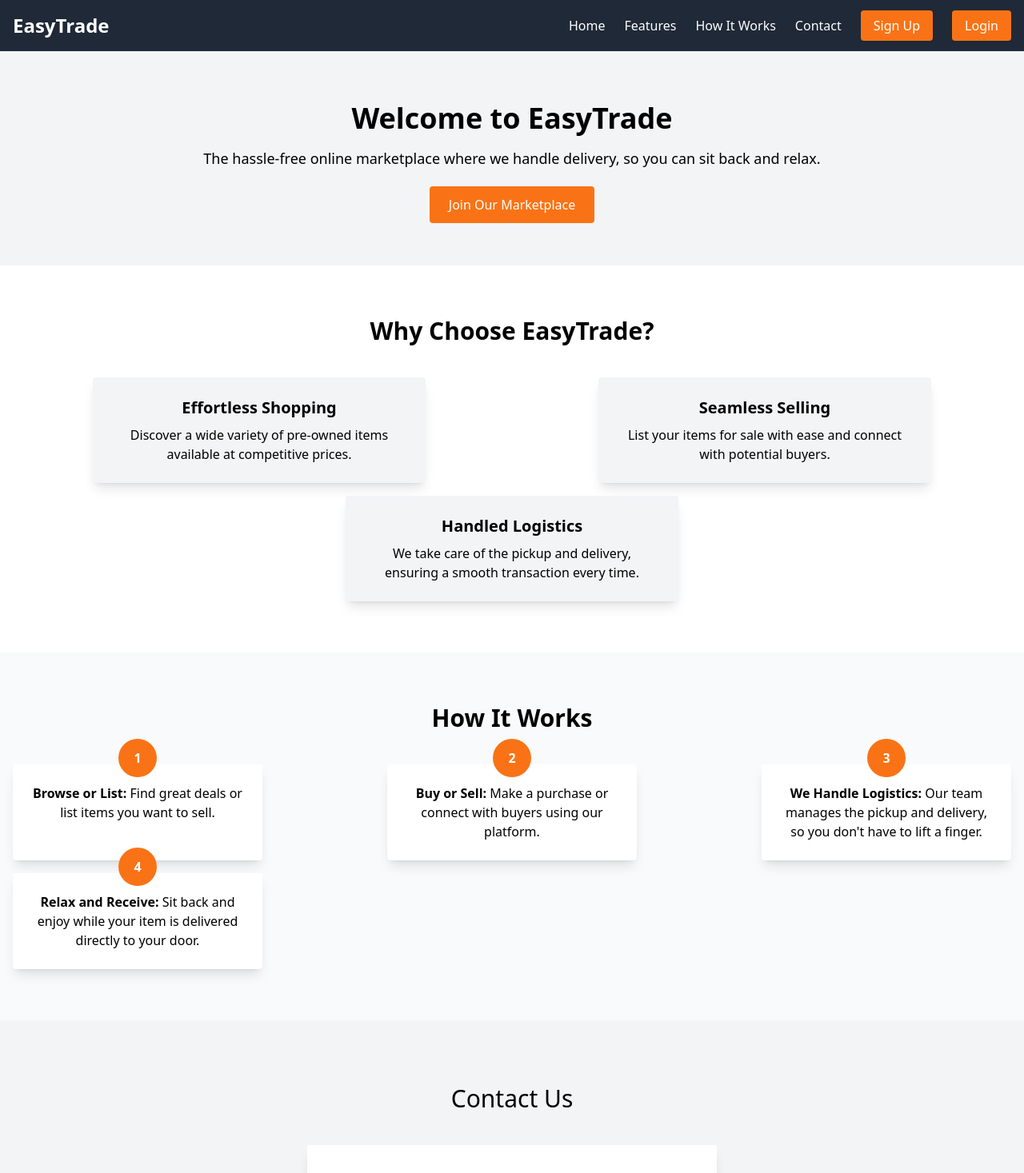
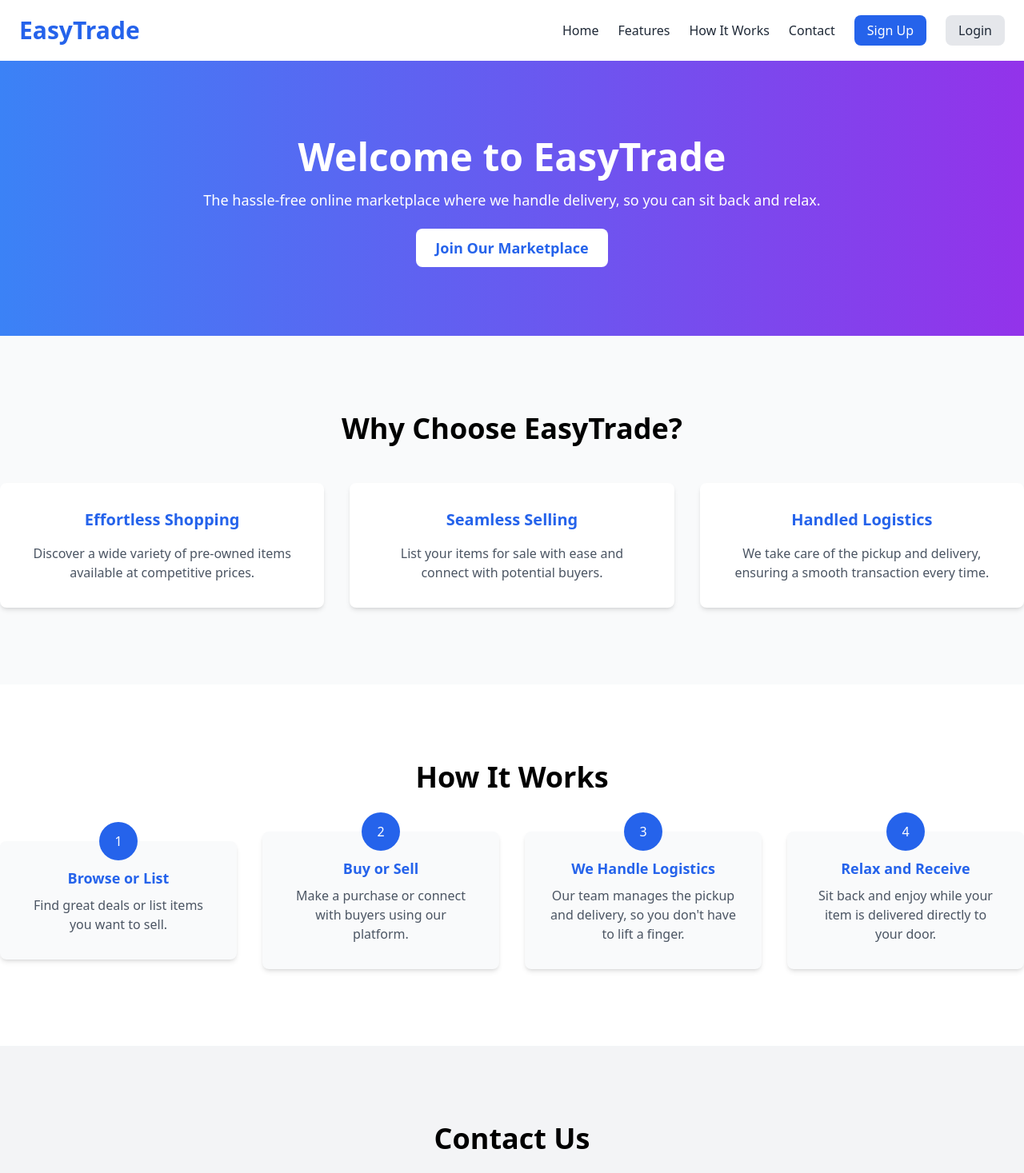
Before and after one commit to ironmaiden59/my_logistics_website, a React (Create React App) app: page / in a window 1280 px wide. Shown: the top 1467 px of the page at 80% size. Built offline with nearby package versions, Linux system fonts and the light colour scheme.

Commit message:
wanted more mordern style to the landing page so changed few colours and laylout

```diff
--- a/src/App.js
+++ b/src/App.js
@@ -5,7 +5,7 @@ import Features from './components/Features';
 import HowItWorks from './components/HowitWorks';
 import Contact from './components/Contact';
 import Footer from './components/Footer';
-import './styles/styles.css'; // Ensure Tailwind CSS is imported here
+import './styles/styles.css';
 
 function App() {
   return (
--- a/src/components/Contact.jsx
+++ b/src/components/Contact.jsx
@@ -7,15 +7,15 @@ const Contact = () => {
   };
 
   return (
-    <section id="contact" className="py-20 bg-gray-100">
+    <section id="contact" className="py-24 bg-gray-100">
       <div className="container mx-auto">
-        <h2 className="text-3xl text-center mb-10">Contact Us</h2>
+        <h2 className="text-4xl font-bold text-center mb-12">Contact Us</h2>
         <form
           id="contactForm"
           onSubmit={handleSubmit}
-          className="max-w-lg mx-auto bg-white p-8 rounded shadow-lg"
+          className="max-w-lg mx-auto bg-white p-8 rounded-lg shadow-lg"
         >
-          <div className="mb-4">
+          <div className="mb-6">
             <label htmlFor="name" className="block text-sm font-medium text-gray-700">
               Name:
             </label>
@@ -23,10 +23,10 @@ const Contact = () => {
               type="text"
               id="name"
               required
-              className="mt-1 block w-full p-2 border border-gray-300 rounded"
+              className="mt-1 block w-full p-3 border border-gray-300 rounded-lg shadow-sm focus:ring-blue-500 focus:border-blue-500"
             />
           </div>
-          <div className="mb-4">
+          <div className="mb-6">
             <label htmlFor="email" className="block text-sm font-medium text-gray-700">
               Email:
             </label>
@@ -34,22 +34,22 @@ const Contact = () => {
               type="email"
               id="email"
               required
-              className="mt-1 block w-full p-2 border border-gray-300 rounded"
+              className="mt-1 block w-full p-3 border border-gray-300 rounded-lg shadow-sm focus:ring-blue-500 focus:border-blue-500"
             />
           </div>
-          <div className="mb-4">
+          <div className="mb-6">
             <label htmlFor="message" className="block text-sm font-medium text-gray-700">
               Message:
             </label>
             <textarea
               id="message"
               required
-              className="mt-1 block w-full p-2 border border-gray-300 rounded"
+              className="mt-1 block w-full p-3 border border-gray-300 rounded-lg shadow-sm focus:ring-blue-500 focus:border-blue-500"
             ></textarea>
           </div>
           <button
             type="submit"
-            className="w-full py-2 px-4 bg-orange-500 text-white rounded hover:bg-orange-600"
+            className="w-full py-3 px-6 bg-blue-600 text-white rounded-lg font-semibold hover:bg-blue-700 transition-colors"
           >
             Send
           </button>
--- a/src/components/Features.jsx
+++ b/src/components/Features.jsx
@@ -2,21 +2,36 @@ import React from 'react';
 
 const Features = () => {
   return (
-    <section id="features" className="py-16">
-      <div className="container mx-auto px-4">
-        <h2 className="text-3xl font-bold text-center mb-10">Why Choose EasyTrade?</h2>
-        <div className="flex flex-wrap justify-around gap-4">
-          <div className="bg-gray-100 p-6 rounded shadow-lg text-center w-full md:w-1/3">
-            <h3 className="text-xl font-bold mb-2">Effortless Shopping</h3>
-            <p>Discover a wide variety of pre-owned items available at competitive prices.</p>
+    <section id="features" className="py-24 bg-gray-50">
+      <div className="container mx-auto text-center">
+        <h2 className="text-4xl font-bold mb-12">Why Choose EasyTrade?</h2>
+        <div className="grid grid-cols-1 md:grid-cols-3 gap-8">
+          <div className="bg-white p-8 rounded-lg shadow-md">
+            <h3 className="text-xl font-semibold text-blue-600 mb-4">
+              Effortless Shopping
+            </h3>
+            <p className="text-gray-600">
+              Discover a wide variety of pre-owned items available at
+              competitive prices.
+            </p>
           </div>
-          <div className="bg-gray-100 p-6 rounded shadow-lg text-center w-full md:w-1/3">
-            <h3 className="text-xl font-bold mb-2">Seamless Selling</h3>
-            <p>List your items for sale with ease and connect with potential buyers.</p>
+          <div className="bg-white p-8 rounded-lg shadow-md">
+            <h3 className="text-xl font-semibold text-blue-600 mb-4">
+              Seamless Selling
+            </h3>
+            <p className="text-gray-600">
+              List your items for sale with ease and connect with potential
+              buyers.
+            </p>
           </div>
-          <div className="bg-gray-100 p-6 rounded shadow-lg text-center w-full md:w-1/3">
-            <h3 className="text-xl font-bold mb-2">Handled Logistics</h3>
-            <p>We take care of the pickup and delivery, ensuring a smooth transaction every time.</p>
+          <div className="bg-white p-8 rounded-lg shadow-md">
+            <h3 className="text-xl font-semibold text-blue-600 mb-4">
+              Handled Logistics
+            </h3>
+            <p className="text-gray-600">
+              We take care of the pickup and delivery, ensuring a smooth
+              transaction every time.
+            </p>
           </div>
         </div>
       </div>
--- a/src/components/Footer.jsx
+++ b/src/components/Footer.jsx
@@ -2,7 +2,7 @@ import React from 'react';
 
 const Footer = () => {
   return (
-    <footer className="bg-gray-800 text-white py-4">
+    <footer className="bg-gray-900 text-white py-6">
       <div className="container mx-auto text-center">
         <p className="text-sm">&copy; 2024 EasyTrade. All rights reserved.</p>
       </div>
--- a/src/components/Header.jsx
+++ b/src/components/Header.jsx
@@ -2,19 +2,43 @@ import React from 'react';
 
 const Header = () => {
   return (
-    <header className="bg-gray-800 text-white">
-      <div className="container mx-auto px-4 py-4 flex justify-between items-center">
+    <header className="bg-white shadow-md">
+      <div className="container mx-auto flex justify-between items-center py-5 px-6">
         <div className="logo">
-          <h1 className="text-2xl font-bold">EasyTrade</h1>
+          <h1 className="text-3xl font-bold text-blue-600">EasyTrade</h1>
         </div>
         <nav>
           <ul className="flex space-x-6">
-            <li><a href="#hero" className="hover:text-gray-400">Home</a></li>
-            <li><a href="#features" className="hover:text-gray-400">Features</a></li>
-            <li><a href="#how-it-works" className="hover:text-gray-400">How It Works</a></li>
-            <li><a href="#contact" className="hover:text-gray-400">Contact</a></li>
-            <li><a href="#signup" className="bg-orange-500 text-white px-4 py-2 rounded hover:bg-orange-600">Sign Up</a></li>
-            <li><a href="#login" className="bg-orange-500 text-white px-4 py-2 rounded hover:bg-orange-600">Login</a></li>
+            <li>
+              <a href="#hero" className="text-gray-800 hover:text-blue-600 transition-colors">
+                Home
+              </a>
+            </li>
+            <li>
+              <a href="#features" className="text-gray-800 hover:text-blue-600 transition-colors">
+                Features
+              </a>
+            </li>
+            <li>
+              <a href="#how-it-works" className="text-gray-800 hover:text-blue-600 transition-colors">
+                How It Works
+              </a>
+            </li>
+            <li>
+              <a href="#contact" className="text-gray-800 hover:text-blue-600 transition-colors">
+                Contact
+              </a>
+            </li>
+            <li>
+              <a href="#signup" className="bg-blue-600 text-white py-2 px-4 rounded-lg hover:bg-blue-700 transition-colors">
+                Sign Up
+              </a>
+            </li>
+            <li>
+              <a href="#login" className="bg-gray-200 text-gray-800 py-2 px-4 rounded-lg hover:bg-gray-300 transition-colors">
+                Login
+              </a>
+            </li>
           </ul>
         </nav>
       </div>
--- a/src/components/Hero.jsx
+++ b/src/components/Hero.jsx
@@ -2,11 +2,22 @@ import React from 'react';
 
 const Hero = () => {
   return (
-    <section id="hero" className="bg-gray-100 text-center py-16">
-      <div className="container mx-auto px-4">
-        <h2 className="text-4xl font-bold mb-4">Welcome to EasyTrade</h2>
-        <p className="text-lg mb-8">The hassle-free online marketplace where we handle delivery, so you can sit back and relax.</p>
-        <a href="#signup" className="bg-orange-500 text-white px-6 py-3 rounded hover:bg-orange-600">Join Our Marketplace</a>
+    <section
+      id="hero"
+      className="bg-gradient-to-r from-blue-500 to-purple-600 text-white py-24"
+    >
+      <div className="container mx-auto text-center">
+        <h2 className="text-5xl font-bold mb-4">Welcome to EasyTrade</h2>
+        <p className="text-lg mb-8">
+          The hassle-free online marketplace where we handle delivery, so you
+          can sit back and relax.
+        </p>
+        <a
+          href="#signup"
+          className="bg-white text-blue-600 py-3 px-6 rounded-lg text-lg font-semibold hover:bg-gray-100 transition-colors"
+        >
+          Join Our Marketplace
+        </a>
       </div>
     </section>
   );
--- a/src/components/HowitWorks.jsx
+++ b/src/components/HowitWorks.jsx
@@ -2,33 +2,55 @@ import React from 'react';
 
 const HowItWorks = () => {
   return (
-    <section id="how-it-works" className="bg-gray-50 py-16">
-      <div className="container mx-auto px-4">
-        <h2 className="text-3xl font-bold text-center mb-10">How It Works</h2>
-        <ol className="flex flex-wrap justify-between gap-4">
-          <li className="relative bg-white p-6 rounded shadow-lg text-center w-full md:w-1/4">
-            <div className="absolute -top-8 left-1/2 transform -translate-x-1/2 bg-orange-500 text-white w-12 h-12 rounded-full flex justify-center items-center font-bold">
+    <section id="how-it-works" className="bg-white py-24">
+      <div className="container mx-auto text-center">
+        <h2 className="text-4xl font-bold mb-12">How It Works</h2>
+        <ol className="flex flex-col md:flex-row justify-between items-center space-y-8 md:space-y-0 md:space-x-8">
+          <li className="flex-1 bg-gray-50 p-8 rounded-lg shadow-md relative">
+            <span className="absolute top-0 left-1/2 transform -translate-x-1/2 -translate-y-1/2 bg-blue-600 text-white w-12 h-12 flex justify-center items-center rounded-full">
               1
-            </div>
-            <p><strong>Browse or List:</strong> Find great deals or list items you want to sell.</p>
+            </span>
+            <strong className="block mb-2 text-lg font-semibold text-blue-600">
+              Browse or List
+            </strong>
+            <p className="text-gray-600">
+              Find great deals or list items you want to sell.
+            </p>
           </li>
-          <li className="relative bg-white p-6 rounded shadow-lg text-center w-full md:w-1/4">
-            <div className="absolute -top-8 left-1/2 transform -translate-x-1/2 bg-orange-500 text-white w-12 h-12 rounded-full flex justify-center items-center font-bold">
+          <li className="flex-1 bg-gray-50 p-8 rounded-lg shadow-md relative">
+            <span className="absolute top-0 left-1/2 transform -translate-x-1/2 -translate-y-1/2 bg-blue-600 text-white w-12 h-12 flex justify-center items-center rounded-full">
               2
-            </div>
-            <p><strong>Buy or Sell:</strong> Make a purchase or connect with buyers using our platform.</p>
+            </span>
+            <strong className="block mb-2 text-lg font-semibold text-blue-600">
+              Buy or Sell
+            </strong>
+            <p className="text-gray-600">
+              Make a purchase or connect with buyers using our platform.
+            </p>
           </li>
-          <li className="relative bg-white p-6 rounded shadow-lg text-center w-full md:w-1/4">
-            <div className="absolute -top-8 left-1/2 transform -translate-x-1/2 bg-orange-500 text-white w-12 h-12 rounded-full flex justify-center items-center font-bold">
+          <li className="flex-1 bg-gray-50 p-8 rounded-lg shadow-md relative">
+            <span className="absolute top-0 left-1/2 transform -translate-x-1/2 -translate-y-1/2 bg-blue-600 text-white w-12 h-12 flex justify-center items-center rounded-full">
               3
-            </div>
-            <p><strong>We Handle Logistics:</strong> Our team manages the pickup and delivery, so you don't have to lift a finger.</p>
+            </span>
+            <strong className="block mb-2 text-lg font-semibold text-blue-600">
+              We Handle Logistics
+            </strong>
+            <p className="text-gray-600">
+              Our team manages the pickup and delivery, so you don't have to
+              lift a finger.
+            </p>
           </li>
-          <li className="relative bg-white p-6 rounded shadow-lg text-center w-full md:w-1/4">
-            <div className="absolute -top-8 left-1/2 transform -translate-x-1/2 bg-orange-500 text-white w-12 h-12 rounded-full flex justify-center items-center font-bold">
+          <li className="flex-1 bg-gray-50 p-8 rounded-lg shadow-md relative">
+            <span className="absolute top-0 left-1/2 transform -translate-x-1/2 -translate-y-1/2 bg-blue-600 text-white w-12 h-12 flex justify-center items-center rounded-full">
               4
-            </div>
-            <p><strong>Relax and Receive:</strong> Sit back and enjoy while your item is delivered directly to your door.</p>
+            </span>
+            <strong className="block mb-2 text-lg font-semibold text-blue-600">
+              Relax and Receive
+            </strong>
+            <p className="text-gray-600">
+              Sit back and enjoy while your item is delivered directly to your
+              door.
+            </p>
           </li>
         </ol>
       </div>
```
